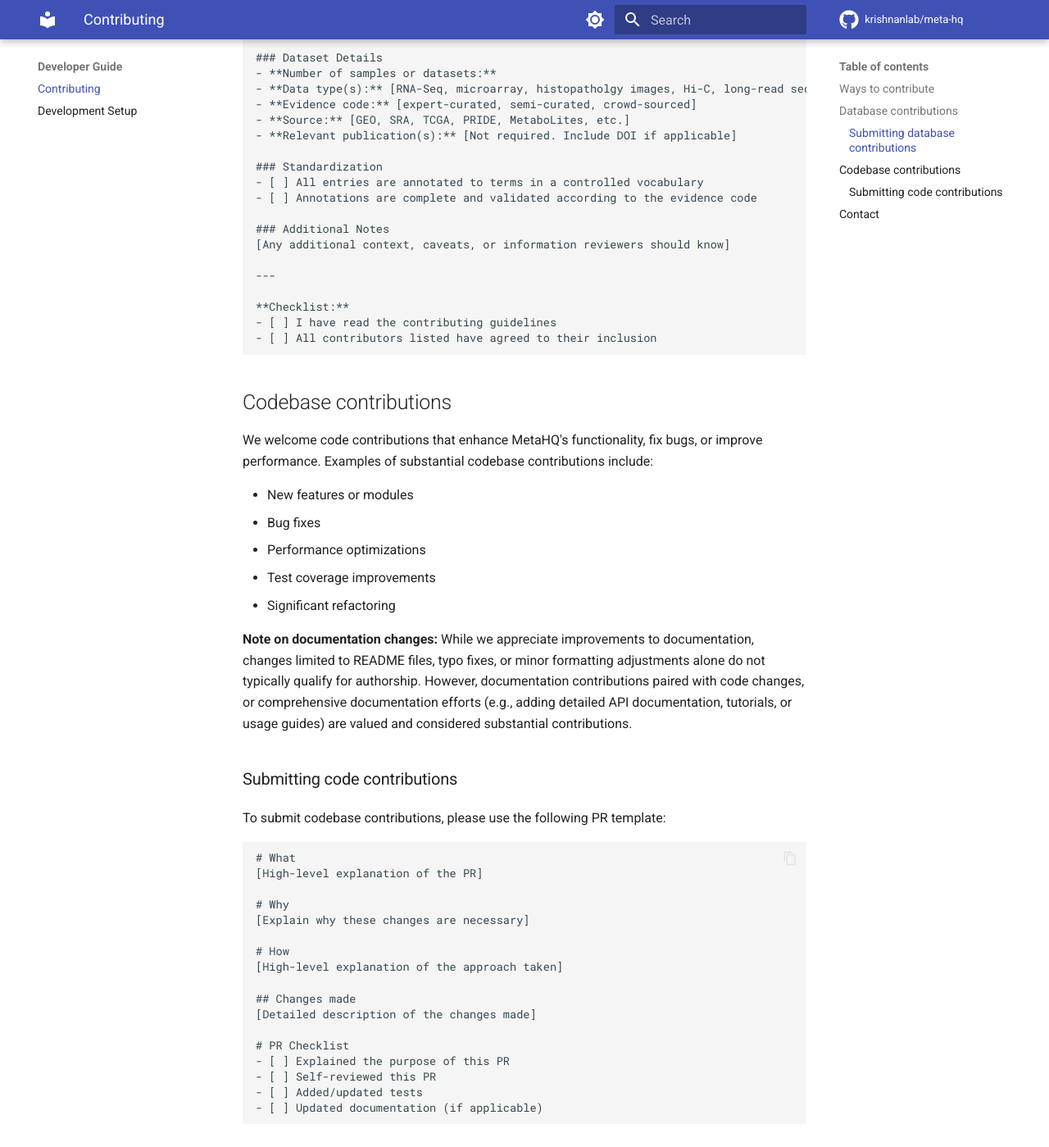
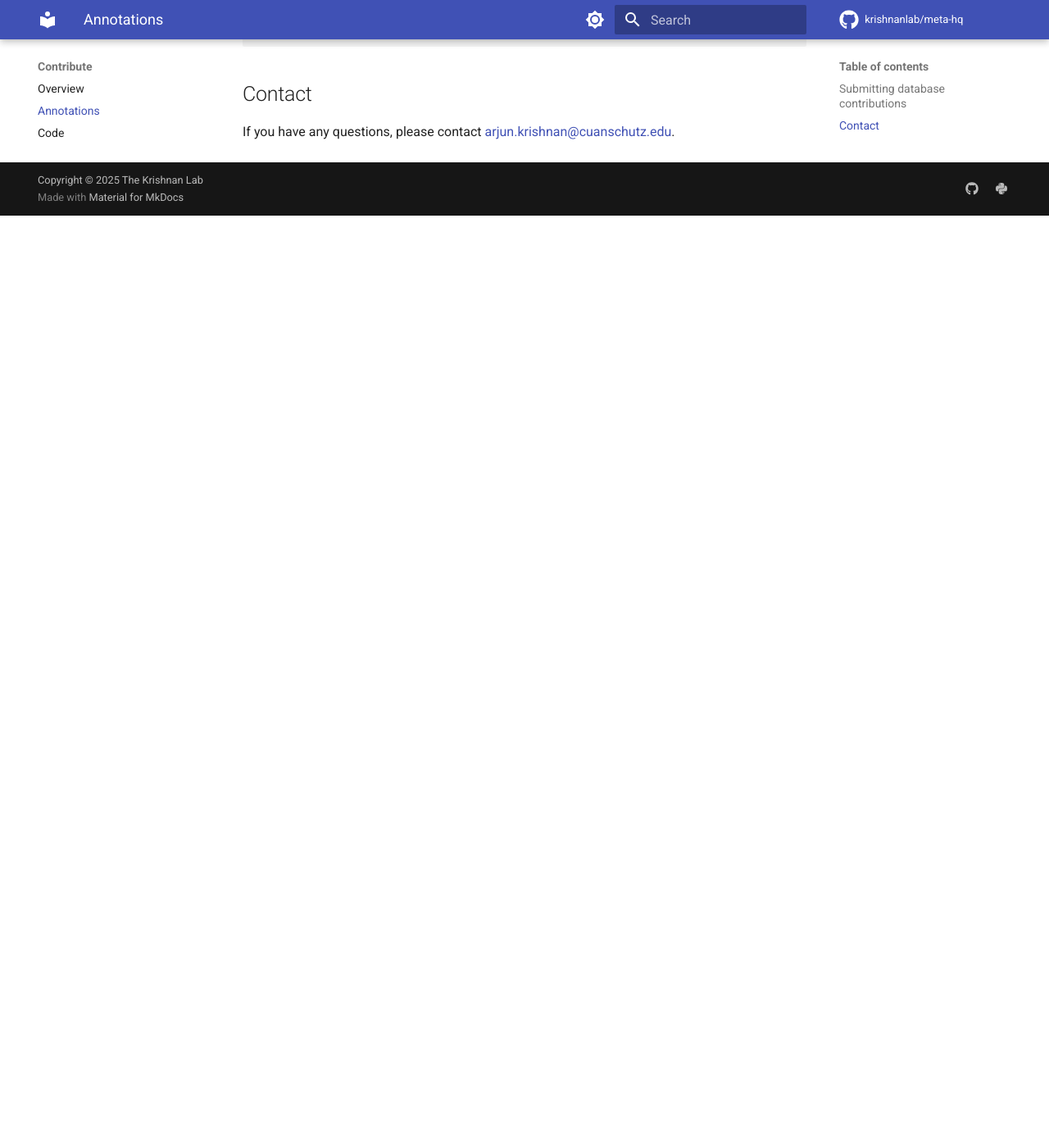
Before and after one commit to krishnanlab/meta-hq, an MkDocs documentation site: the page built from docs/contribute/annotations.md, in a window 1280 px wide and 1400 px high, scrolled down 1340 px. Shown: the whole window at 82% size. Built offline with MkDocs 1.6.1 and Material for MkDocs 9.7.7, drawn with Linux system fonts in a browser that asks for light colours; comment, search, counter and statistics services are not loaded; after the commit the page ends 1603 px from its top, so only the background shows below that; some of the changed text lies outside the part shown.

Commit message:
moved Contributing docs to Contribute tab

````diff
--- a/docs/developer/contributing.md
+++ b/docs/contribute/annotations.md
@@ -1,17 +1,4 @@
-# Contributing
-
-Thank you for contributing to MetaHQ!
-
-## Ways to contribute
-
-There are two main ways to contribute to MetaHQ.
-
-1. Add new standardized sample and/or dataset annotations to the database.
-2. Add to the codebase.
-
-Substantial contributions through these means will result in authorship on future MetaHQ releases and publications.
-
-## Database contributions
+# Annotation contributions
 
 The primary goal of the MetaHQ database is to harmonize large collections of curated annotations.
 To maintain the quality and scale of the database, we focus on incorporating substantial annotation collections rather than individual or small-scale additions.
@@ -66,43 +53,6 @@ Please submit a pull request to [github.com/krishnanlab/meta-hq](https://github.
 
 ```
 
-## Codebase contributions
-
-We welcome code contributions that enhance MetaHQ's functionality, fix bugs, or improve performance. Examples of substantial codebase contributions include:
-
-- New features or modules
-- Bug fixes
-- Performance optimizations
-- Test coverage improvements
-- Significant refactoring
-
-**Note on documentation changes:** While we appreciate improvements to documentation, changes limited to README files, typo fixes, or minor formatting adjustments alone do not typically qualify for authorship.
-However, documentation contributions paired with code changes, or comprehensive documentation efforts (e.g., adding detailed API documentation, tutorials, or usage guides) are valued and considered substantial contributions.
-
-### Submitting code contributions
-
-To submit codebase contributions, please use the following PR template:
-
-```
-# What
-[High-level explanation of the PR]
-
-# Why
-[Explain why these changes are necessary]
-
-# How
-[High-level explanation of the approach taken]
-
-## Changes made
-[Detailed description of the changes made]
-
-# PR Checklist
-- [ ] Explained the purpose of this PR
-- [ ] Self-reviewed this PR
-- [ ] Added/updated tests
-- [ ] Updated documentation (if applicable)
-```
-
 ## Contact
 
 If you have any questions, please contact [arjun.krishnan@cuanschutz.edu](mailto:arjun.krishnan@cuanschutz.edu).
--- a/mkdocs.yml
+++ b/mkdocs.yml
@@ -132,8 +132,11 @@ nav:
             - Setup:
               - Config: packages/cli/api/setup/config.md
               - Downloader: packages/cli/api/setup/download.md
+  - Contribute:
+    - Overview: contribute/index.md
+    - Annotations: contribute/annotations.md
+    - Code: contribute/code.md
   - Developer Guide:
-      - Contributing: developer/contributing.md
       - Development Setup: developer/setup.md
   - About:
       - Cite Us: about/citation.md
````
Also changed, not shown: docs/contribute/code.md (added, +40 -0 lines), docs/contribute/index.md (added, +16 -0 lines).
